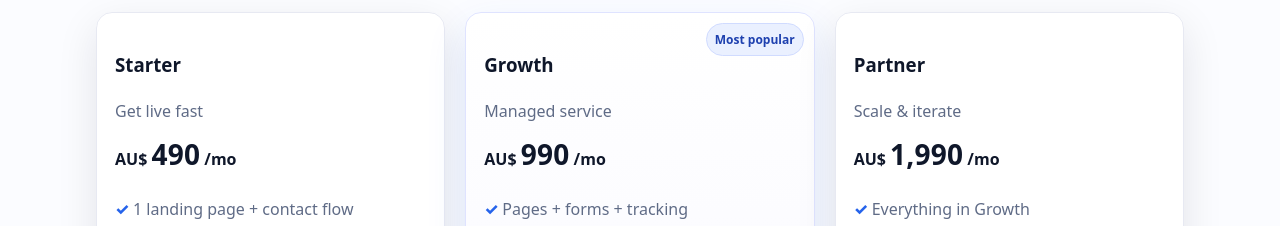
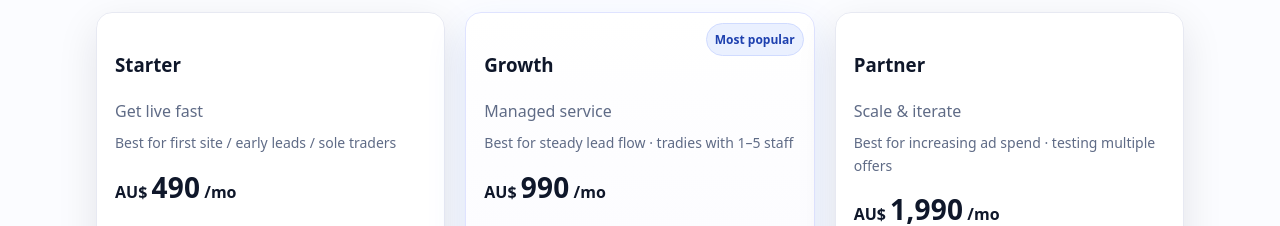
Before and after one commit to zanemcdermott/hello-static, a plain HTML site: page index.html in a window 1280 px wide. Shown: the part 1480-1706 px from the top of the page. Drawn offline with Linux system fonts and the light colour scheme.

Commit message:
added plan comment

```diff
--- a/index.html
+++ b/index.html
@@ -115,11 +115,13 @@
       <div class="container">
         <h2 class="section-title">Plans that scale with you</h2>
 
+        <!-- Starter -->
         <div class="pricing">
           <article class="price-card">
             <div class="pc-head">
               <h3>Starter</h3>
               <p class="pc-sub">Get live fast</p>
+              <p class="pc-who">Best for first site / early leads / sole traders</p>
               <div class="pc-price">AU$ <strong>490</strong> /mo</div>
             </div>
             <ul class="pc-list">
@@ -131,11 +133,13 @@
             <a href="#contact" class="btn btn-primary choose-plan" data-plan="Starter">Choose Starter</a>
           </article>
 
+          <!-- Growth -->
           <article class="price-card featured">
             <div class="pc-badge">Most popular</div>
             <div class="pc-head">
               <h3>Growth</h3>
               <p class="pc-sub">Managed service</p>
+              <p class="pc-who">Best for steady lead flow · tradies with 1–5 staff</p>
               <div class="pc-price">AU$ <strong>990</strong> /mo</div>
             </div>
             <ul class="pc-list">
@@ -147,10 +151,12 @@
             <a href="#contact" class="btn btn-primary choose-plan" data-plan="Growth">Choose Growth</a>
           </article>
 
+          <!-- Partner -->
           <article class="price-card">
             <div class="pc-head">
               <h3>Partner</h3>
               <p class="pc-sub">Scale & iterate</p>
+              <p class="pc-who">Best for increasing ad spend · testing multiple offers</p>
               <div class="pc-price">AU$ <strong>1,990</strong> /mo</div>
             </div>
             <ul class="pc-list">
--- a/style.css
+++ b/style.css
@@ -204,3 +204,10 @@ label{ display:block; margin:10px 0 }
 .nav a:focus-visible, .btn:focus-visible, .input:focus-visible, .textarea:focus-visible, select.input:focus-visible{
   outline-offset: 3px;
 }
+
+/* Plans: who it's for */
+.pc-who{
+  margin: 0 0 10px;
+  color: var(--muted);
+  font-size: 14px;
+}
```
